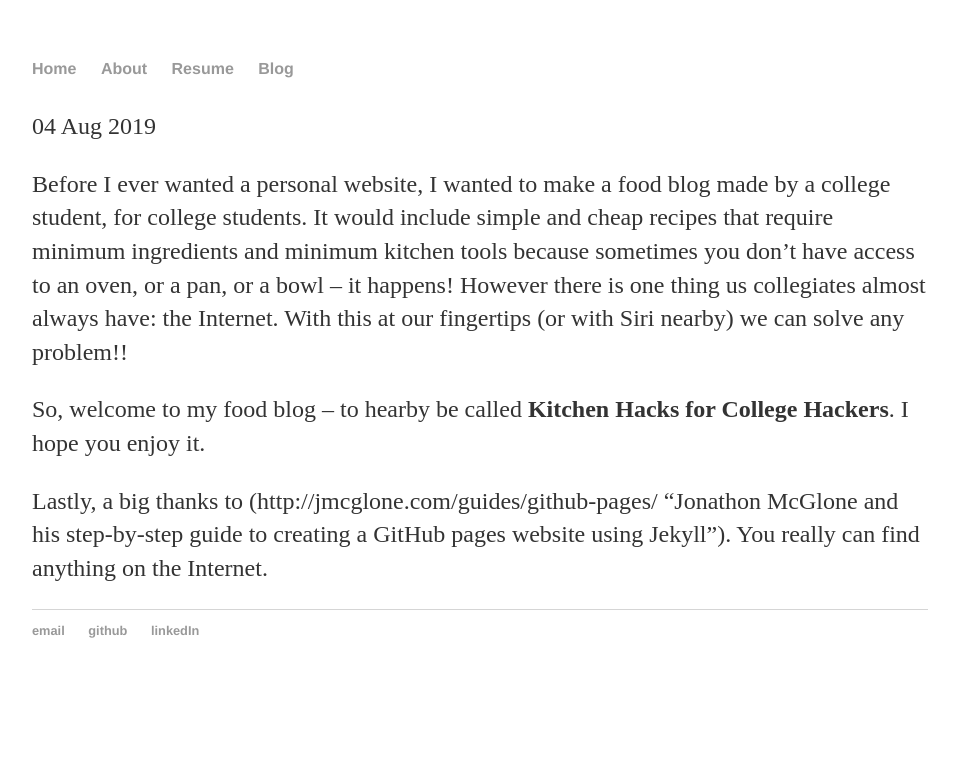
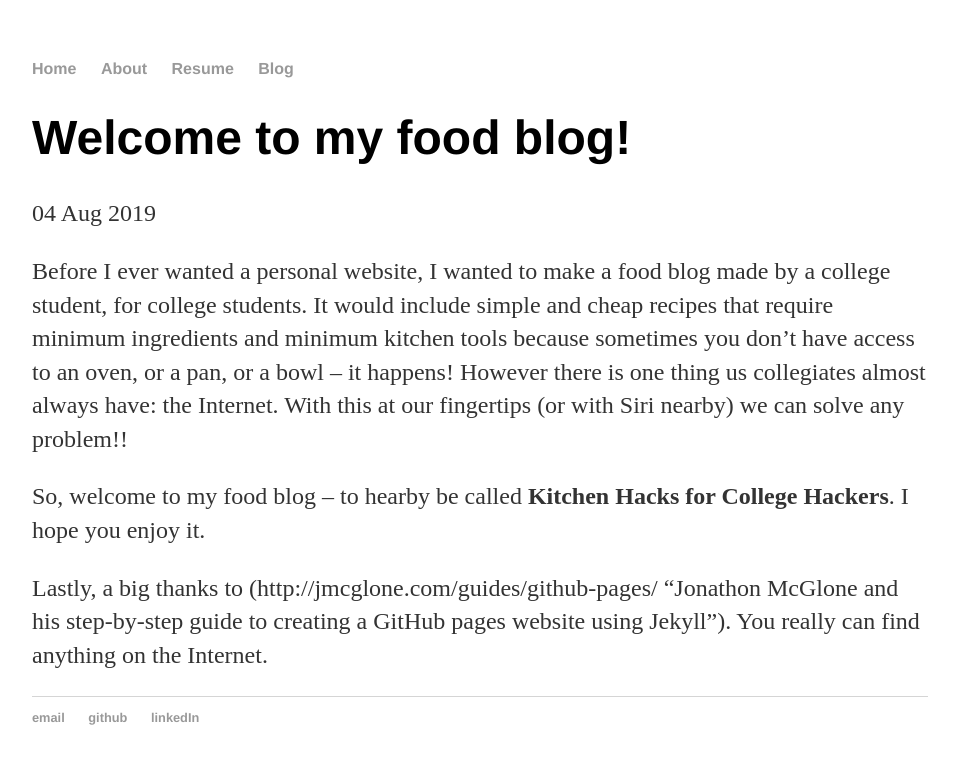
Before and after one commit to bmcgovern007/bmcgovern007.github.io, a Jekyll site: the page built from _posts/2019-08-04-brianna-mcgovern-site-launched.md, in a window 1280 px wide. Shown: the top 764 px of the page, without its empty margins (160-1119 px from the left). Built offline with Jekyll 4.4.1, drawn with Linux system fonts in a browser that asks for light colours.

Commit message:
update-post-1

```diff
--- a/_posts/2019-08-04-brianna-mcgovern-site-launched.md
+++ b/_posts/2019-08-04-brianna-mcgovern-site-launched.md
@@ -1,6 +1,6 @@
 ---
 layout: post
-title: ""
+title: "Welcome to my food blog!"
 date: 2019-08-04
 ---
 
```
